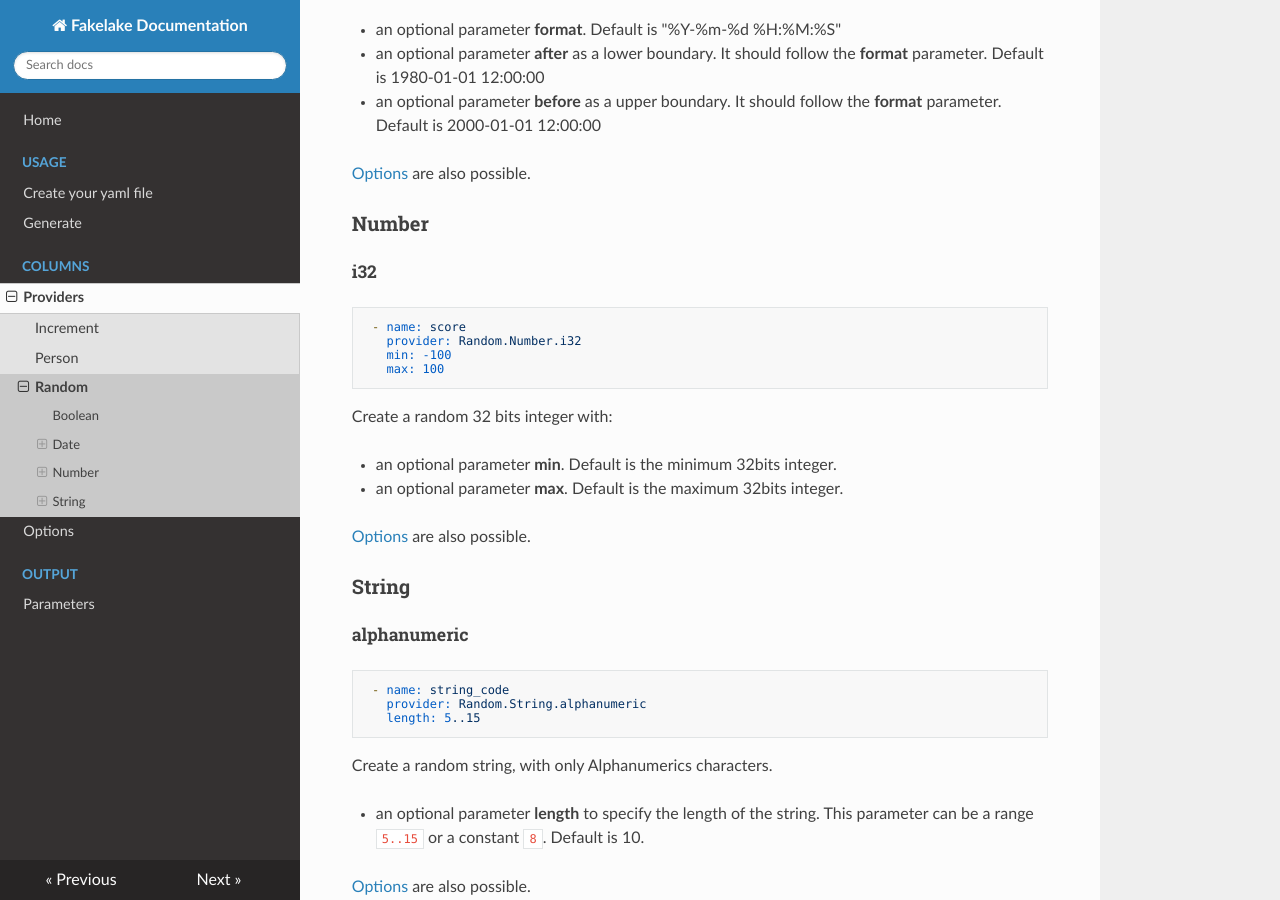
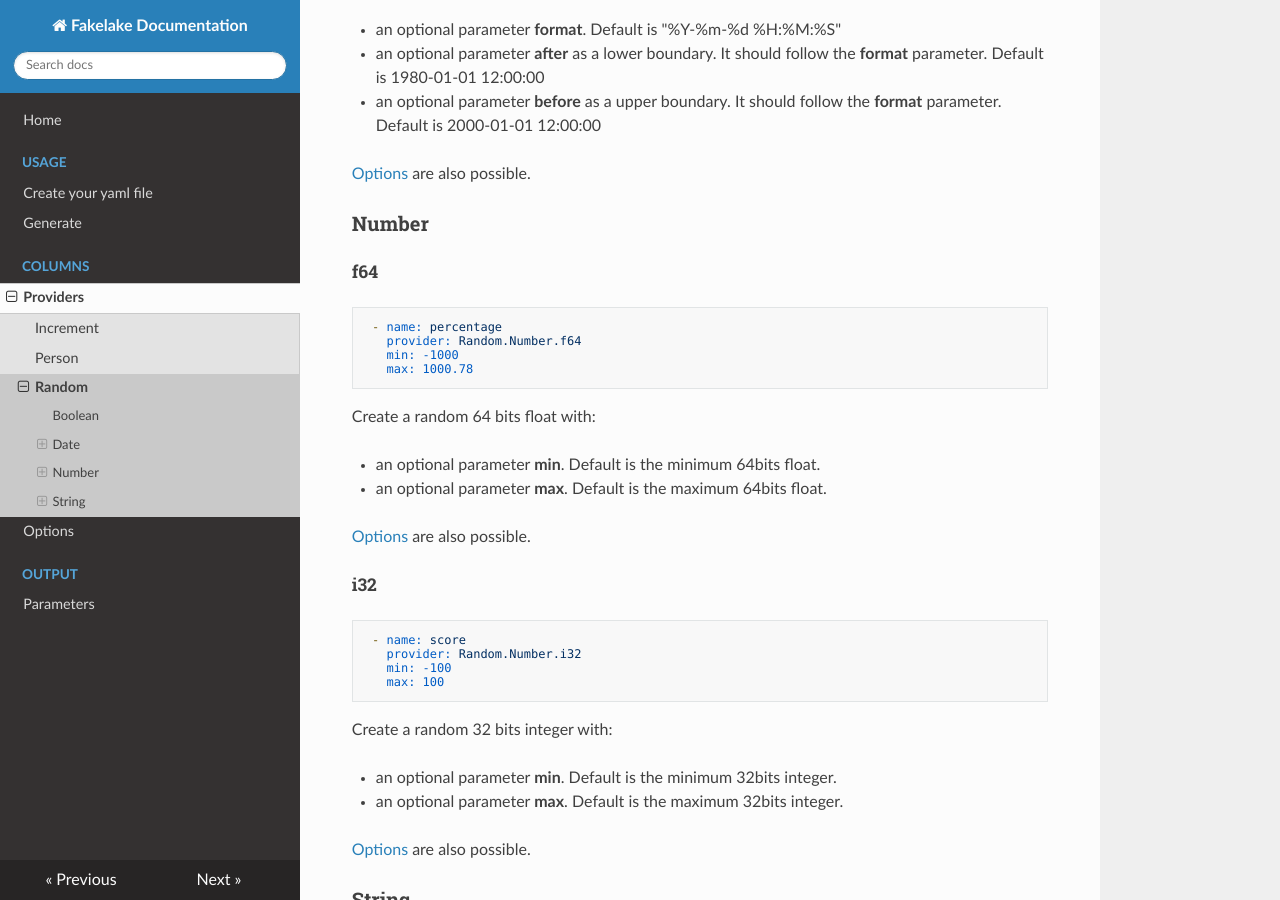
Before and after one commit to soma-smart/Fakelake, an MkDocs documentation site: the page built from docs/columns/providers/random.md, in a window 1280 px wide and 900 px high, scrolled down 1009 px. Built offline with MkDocs 1.6.1, drawn with Linux system fonts in a browser that asks for light colours; nearby versions of some CDN libraries.

Commit message:
Update doc for random float

````diff
--- a/docs/columns/providers/random.md
+++ b/docs/columns/providers/random.md
@@ -44,6 +44,20 @@ Create a random datetime with:
 [Options](../options.md) are also possible.
 
 ### Number
+##### f64
+```yaml
+ - name: percentage
+   provider: Random.Number.f64
+   min: -1000
+   max: 1000.78
+```
+Create a random 64 bits float with:
+
+- an optional parameter **min**. Default is the minimum 64bits float.
+- an optional parameter **max**. Default is the maximum 64bits float.
+
+[Options](../options.md) are also possible.
+
 ##### i32
 ```yaml
  - name: score
````
